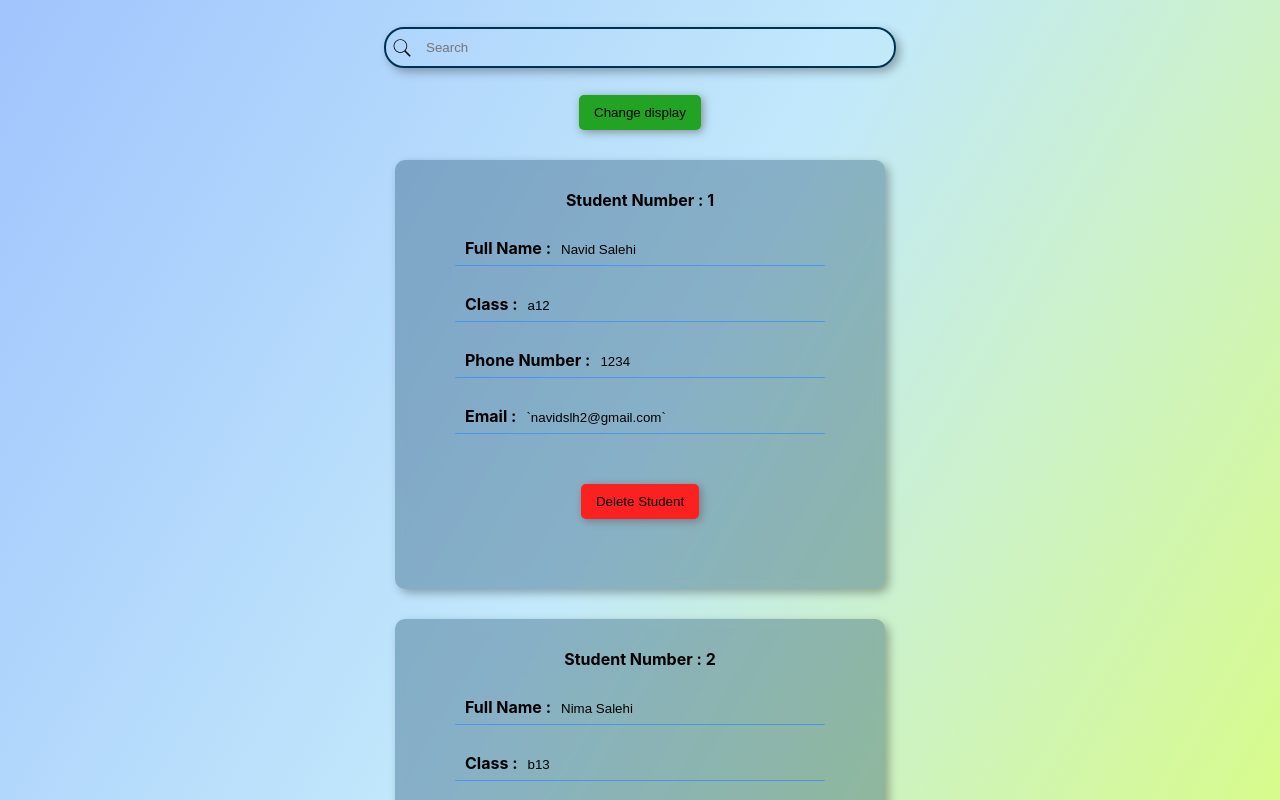
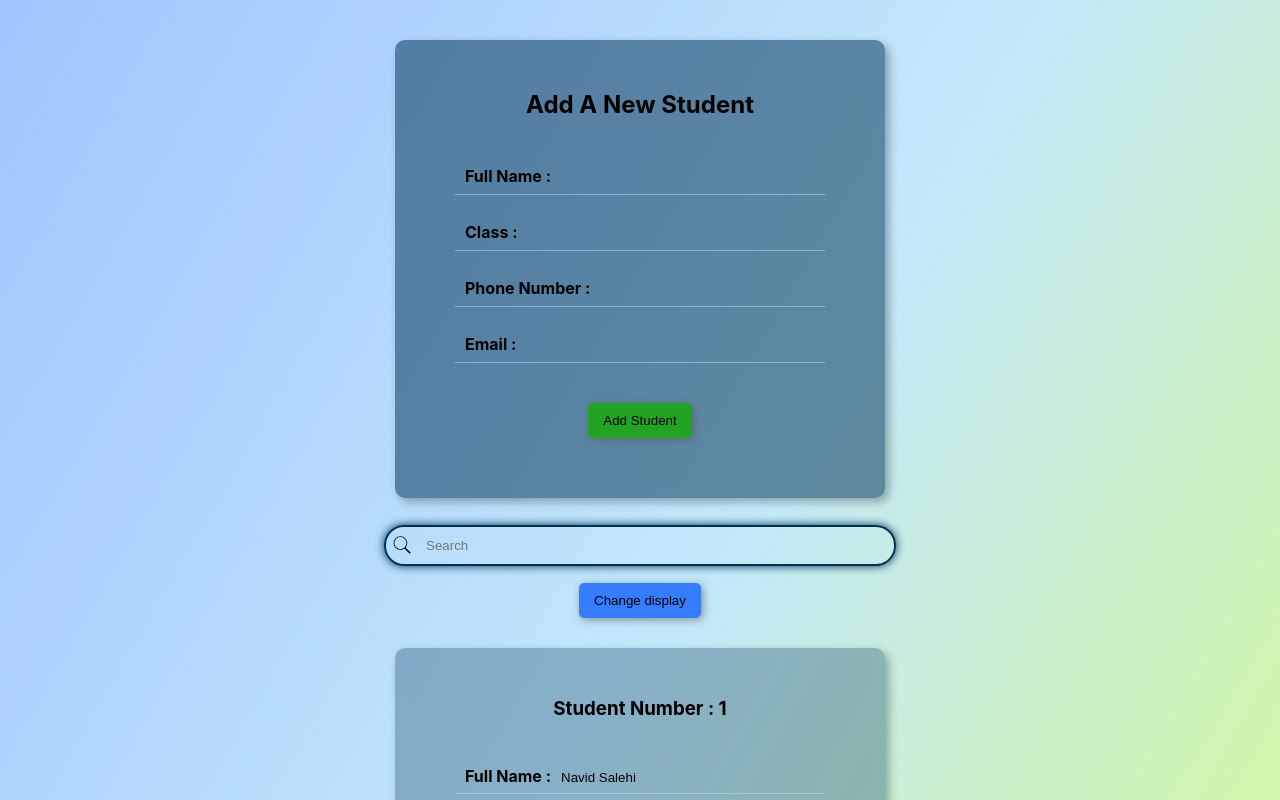
Before and after one commit to navidslh2/Student-Manager, a React (Create React App) app: page / in a window 1280 px wide. Shown: the top 800 px of the page. Built offline with nearby package versions, Linux system fonts and the light colour scheme.

Commit message:
creat add student

```diff
--- a/package.json
+++ b/package.json
@@ -7,6 +7,7 @@
     "@testing-library/jest-dom": "^6.6.3",
     "@testing-library/react": "^16.3.0",
     "@testing-library/user-event": "^13.5.0",
+    "prop-types": "^15.8.1",
     "react": "^19.1.0",
     "react-dom": "^19.1.0",
     "react-scripts": "5.0.1",
--- a/src/App.css
+++ b/src/App.css
@@ -6,7 +6,7 @@
     background-size: cover;
     background-repeat: no-repeat;
     margin: 0;
-    padding: 0;
+    padding: 40px 0 40px 0;
     position: relative;
     box-sizing: border-box;
 }
--- a/src/App.js
+++ b/src/App.js
@@ -1,9 +1,10 @@
 import "./App.css";
 import Button from "./component/ui/button/button";
 import Students from "./component/students/students";
-import React, { useState,useEffect } from "react";
+import React, { useState,useEffect, useRef } from "react";
 import './component/students/student/student.css'
 import Search from "./component/ui/button/search/Search";
+import NewStudent from "./component/students/newStudent/newStudent";
 
 function App() {
   const [students, setStudents] = useState([
@@ -43,11 +44,53 @@ function App() {
       email: "navidslh6@gmail.com",
     },
   ]);
+    const inputEl = useRef(null)
+    const scroll = ()=>{
+      window.scrollTo(0,inputEl.current.offsetTop)
+    }
+    // start add student
+    const [studentName, setStudentName] = useState('')
+    const [studentClass, setStudentClass] = useState('')
+    const [studentPhone, setStudentPhone] = useState('')
+    const [studentEmail, setStudentEmail] = useState('')
+    const newStudentNamehandler = (event)=>{
+      setStudentName(event.target.value)
+    }
+    const newStudentClasshandler = (event)=>{
+      setStudentClass(event.target.value)
+    }
+    const newStudentPhonehandler = (event)=>{
+      setStudentPhone(event.target.value)
+    }
+    const newStudentEmailhandler = (event)=>{
+      setStudentEmail(event.target.value)
+    }
+    const addStudentHandler = ()=>{
+      const newStudent={}
+      if (studentName !=='' && studentClass !=='' && studentPhone !=='' && studentEmail !==''){
+        newStudent.id = students.length +1
+        newStudent.fullName = studentName
+        newStudent.class = studentClass
+        newStudent.phoneNumber = studentPhone
+        newStudent.email = studentEmail
+      }else(
+        alert("fill in all")
+      )
+      const newStudents = [...students]
+      newStudents.push(newStudent)
+      setStudents(newStudents)
+      setStudentName('')
+      setStudentClass('')
+      setStudentPhone('')
+      setStudentEmail('')
+    }
+    // finish add student
   // start search
   const [searchBarValue, setSearchBarValue] = useState("");
   const [arrayHolder, setArrayHolder] = useState('')
   useEffect(()=>{
     setArrayHolder(students)
+    inputEl.current.focus()
   },[])
   const searchFilterFunction = (event) => {
     const searchData = event.target.value.toUpperCase()
@@ -107,11 +150,23 @@ function App() {
 
   return (
     <div className="App">
+      <NewStudent
+      studentName={studentName}
+      studentClass={studentClass}
+      studentPhone={studentPhone}
+      studentEmail={studentEmail}
+      newStudentName={newStudentNamehandler}
+      newStudentClass={newStudentClasshandler}
+      newStudentPhone={newStudentPhonehandler}
+      newStudentEmail={newStudentEmailhandler}
+      addStudent={addStudentHandler}
+      />
       <Search
         inputValue={searchBarValue}
         changeValue={searchFilterFunction}
+        ref={inputEl}
       />
-      <Button btnType="green" clicked={displayHandler}>
+      <Button btnType="blue" clicked={displayHandler}>
         Change display
       </Button>
       <Students
@@ -122,6 +177,12 @@ function App() {
         display={toggle}
         phoneChange={phoneChangehandler}
       />
+      <Button
+      btnType="blue"
+      clicked={scroll}
+      >
+        scroll to input
+      </Button>
     </div>
   );
 }
--- /dev/null
+++ b/src/component/students/newStudent/newStudent.css
@@ -0,0 +1,45 @@
+.new-students {
+    width: 80%;
+    margin: auto;
+    padding: 30px 20px 40px 20px;
+    background-color: rgba(0, 49, 82, 0.527);
+    backdrop-filter: blur(5px);
+    box-shadow: 4px 4px 10px rgba(0, 0, 0, 0.3);
+    border-radius: 10px;
+    text-align: center;
+    display: flex;
+    flex-direction: column;
+    align-items: center;
+    justify-content: center;
+    gap: 20px;
+    position: relative;
+  }
+  .input-wrapper {
+    width: 80%;
+    height: 35px;
+    border-bottom: solid 1px #c7dfff7a;
+    display: flex;
+    align-items: center;
+    justify-content: start;
+    padding-left: 10px;
+  }
+  .new-students label {
+    color: black;
+    font-weight: bold;
+  }
+  .new-students input {
+    background-color: transparent;
+    border: none;
+    padding: 3px 0 0 10px;
+    color: black;
+  }
+  .new-students input:focus {
+    border: none;
+    outline: none;
+  }
+
+  @media (min-width: 500px) {
+    .new-students {
+      width: 450px;
+    }
+  }
--- /dev/null
+++ b/src/component/students/newStudent/newStudent.js
@@ -0,0 +1,50 @@
+import React from "react";
+import './newStudent.css'
+import Button from "../../ui/button/button";
+import PropTypes from "prop-types";
+
+const NewStudent = (props)=>{
+    const {studentName, studentClass, studentPhone, studentEmail} = props
+    const {newStudentName, newStudentClass, newStudentPhone, newStudentEmail} = props
+    return(
+        <div className="new-students">
+            <h2>Add A New Student</h2>
+            <div className="input-wrapper">
+                <label>Full Name :</label>
+                <input type='text' value={studentName} onChange={newStudentName}/>
+            </div>
+            <div className="input-wrapper">
+                <label>Class :</label>
+                <input type='text' value={studentClass} onChange={newStudentClass}/>
+            </div>
+            <div className="input-wrapper">
+                <label>Phone Number :</label>
+                <input type='number'value={studentPhone} onChange={newStudentPhone}/>
+            </div>
+            <div className="input-wrapper">
+                <label>Email :</label>
+                <input type='email' value={studentEmail} onChange={newStudentEmail}/>
+            </div>
+            <Button
+            btnType="green"
+            clicked={props.addStudent}
+            >
+                Add Student
+            </Button>
+        </div>
+    )
+}
+
+export default React.memo(NewStudent)
+
+NewStudent.propsTypes = {
+    studentName:PropTypes.string.isRequired,
+    studentClass:PropTypes.string.isRequired,
+    studentPhone:PropTypes.number.isRequired,
+    studentEmail:PropTypes.string.isRequired,
+    newStudentName:PropTypes.func.isRequired,
+    newStudentClass:PropTypes.func.isRequired,
+    newStudentPhone:PropTypes.func.isRequired,
+    newStudentEmail:PropTypes.func.isRequired,
+    addStudent:PropTypes.func.isRequired
+}
--- a/src/component/students/student/student.js
+++ b/src/component/students/student/student.js
@@ -1,14 +1,15 @@
 import React from "react";
 import './student.css'
 import Button from "../../ui/button/button";
+import PropTypes from "prop-types";
 
 const Student = (props) =>{
     return(
         <div className="students">
-            <label>Student Number : {props.id}</label>
+            <h3>Student Number : {props.id}</h3>
             <div className="input-wrapper">
                 <label>Full Name :</label>
-                <input type='email' value={props.name} onChange={props.nameChange} />
+                <input type='text' value={props.name} onChange={props.nameChange} />
             </div>
             <div className="input-wrapper">
                 <label>Class :</label>
@@ -32,4 +33,16 @@ const Student = (props) =>{
     )
 }
 
-export default Student
+export default React.memo(Student)
+
+Student.propTypes = {
+    id:PropTypes.number.isRequired,
+    name:PropTypes.string.isRequired,
+    nameChange:PropTypes.func.isRequired,
+    class:PropTypes.string.isRequired,
+    classChange:PropTypes.func.isRequired,
+    phoneNumber:PropTypes.number.isRequired,
+    phoneChange:PropTypes.func.isRequired,
+    email:PropTypes.string.isRequired,
+    deleteStudent:PropTypes.func.isRequired
+}
--- a/src/component/ui/button/button.css
+++ b/src/component/ui/button/button.css
@@ -7,7 +7,7 @@
   box-shadow: 2px 2px 8px rgba(94, 93, 93, 0.623);
   transition: all 0.5s ease-in-out;
   display: block;
-  margin: 30px auto;
+  margin: 20px auto;
 }
 .Red {
   background-color: #fc2121;
@@ -17,9 +17,16 @@
   opacity: 0.9;
 }
 .Green {
-    background-color: rgb(35, 163, 35);
+  background-color: rgb(35, 163, 35);
 }
 .Green:hover {
-    box-shadow: 0px 0px 15px 2px rgb(35, 163, 35);
-    opacity: 0.9;
-  }
+  box-shadow: 0px 0px 15px 2px rgb(35, 163, 35);
+  opacity: 0.9;
+}
+.Blue {
+  background-color: #357cff;
+}
+.Blue:hover {
+  box-shadow: 0px 0px 15px 2px  #357cff;
+  opacity: 0.9;
+}
--- a/src/component/ui/button/button.js
+++ b/src/component/ui/button/button.js
@@ -1,4 +1,5 @@
 import React from "react";
+import PropTypes from "prop-types";
 import './button.css'
 const Button = (props) =>{
     let classes = ["Button"]
@@ -8,6 +9,10 @@ const Button = (props) =>{
             break
         case "green":
             classes.push("Green")
+            break
+        case "blue":
+            classes.push("Blue")
+            break
         default:
             break
     }
@@ -21,4 +26,10 @@ const Button = (props) =>{
     )
 }
 
-export default Button
+export default React.memo(Button)
+
+Button.propTypes = {
+    clicked:PropTypes.func.isRequired,
+    children:PropTypes.string.isRequired,
+    btnType:PropTypes.func.isRequired
+}
--- a/src/component/ui/button/search/Search.js
+++ b/src/component/ui/button/search/Search.js
@@ -3,8 +3,8 @@ import './search.css'
 
 const Search = (props)=>{
     return (
-        <div className="searchbar-container">
-            <input type="text" className="searchbar" value={props.inputValue} onChange={props.changeValue} placeholder="Search"/>
+        <div className="searchbar-container" >
+            <input type="text" className="searchbar" value={props.inputValue} onChange={props.changeValue} ref={props.ref} placeholder="Search"/>
             <svg x="0px" y="0px" width="20" height="20" viewBox="0 0 50 50">
             <path d="M 21 3 C 11.621094 3 4 10.621094 4 20 C 4 29.378906 11.621094 37 21 37 C 24.710938 37 28.140625 35.804688 30.9375 33.78125 L 44.09375 46.90625 L 46.90625 44.09375 L 33.90625 31.0625 C 36.460938 28.085938 38 24.222656 38 20 C 38 10.621094 30.378906 3 21 3 Z M 21 5 C 29.296875 5 36 11.703125 36 20 C 36 28.296875 29.296875 35 21 35 C 12.703125 35 6 28.296875 6 20 C 6 11.703125 12.703125 5 21 5 Z"></path>
             </svg>
--- a/src/component/ui/button/search/search.css
+++ b/src/component/ui/button/search/search.css
@@ -21,6 +21,8 @@
 }
 .searchbar:focus {
     outline: none;
+    box-shadow: 0px 0px 10px rgb(0, 49, 82);
+
 }
 .searchbar-container:hover {
     width: 80%;
```
Also changed, not shown: src/component/students/students.js (+11 -1 lines), 1 other file (tests, documents, lock files or other folders).
